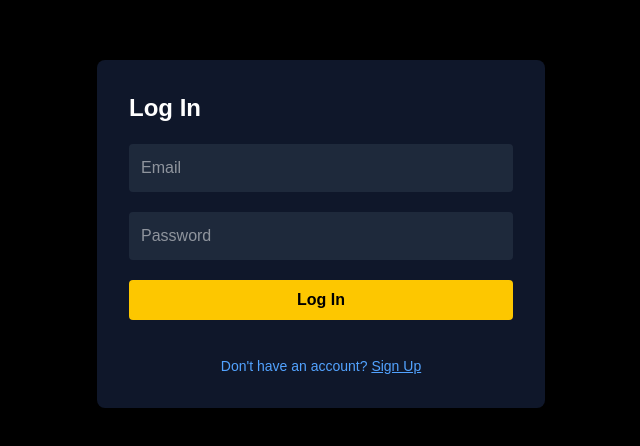
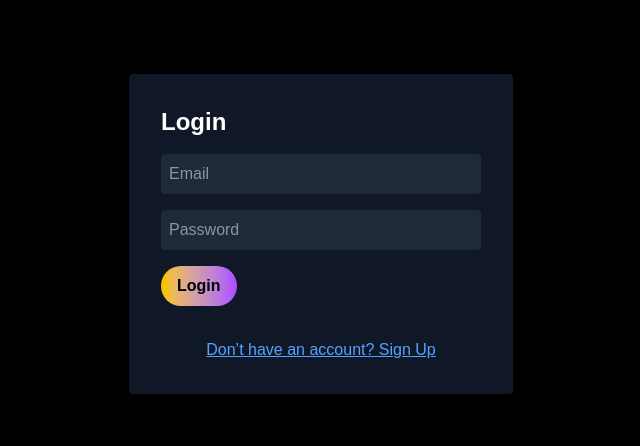
Before and after one commit to Harzh139/CELEBMETWORK, a Next.js app in the folder frontend/: page /auth/login in a window 1280 px wide. Shown: the part 166-612 px from the top of the page, without its empty margins (319-959 px from the left). Built offline with nearby package versions, Linux system fonts and the light colour scheme.

Commit message:
updated login issue

```diff
--- a/frontend/src/app/auth/login/page.tsx
+++ b/frontend/src/app/auth/login/page.tsx
@@ -1,6 +1,6 @@
 'use client';
 
-import { useEffect, useState } from 'react';
+import { useState } from 'react';
 import { useRouter } from 'next/navigation';
 import Link from 'next/link';
 
@@ -8,17 +8,10 @@ export default function LoginPage() {
   const router = useRouter();
   const [form, setForm] = useState({ email: '', password: '' });
   const [error, setError] = useState('');
-  const [loading, setLoading] = useState(false);
-
-  useEffect(() => {
-    const token = localStorage.getItem('token');
-    if (token) router.push('/fan-dashboard');
-  }, [router]);
 
   const handleLogin = async (e: React.FormEvent) => {
     e.preventDefault();
     setError('');
-    setLoading(true);
 
     try {
       const res = await fetch(`${process.env.NEXT_PUBLIC_API_BASE}/auth/login`, {
@@ -29,58 +22,54 @@ export default function LoginPage() {
 
       const data = await res.json();
 
-      if (!res.ok) throw new Error(data.message || 'Login failed');
+      if (!res.ok) {
+        throw new Error(data.message || 'Login failed');
+      }
+
       localStorage.setItem('token', data.access_token);
       router.push('/fan-dashboard');
     } catch (err: any) {
-      setError(err.message || 'Something went wrong');
-    } finally {
-      setLoading(false);
+      setError(err.message);
     }
   };
 
   return (
-    <main className="min-h-screen bg-black flex items-center justify-center px-4">
+    <main className="min-h-screen flex flex-col items-center justify-center bg-black text-white">
       <form
         onSubmit={handleLogin}
-        className="bg-[#0f172a] text-white p-8 rounded-lg shadow-md w-full max-w-md space-y-5"
+        className="bg-gray-900 p-8 rounded shadow space-y-4 w-full max-w-sm"
       >
-        <h1 className="text-2xl font-bold text-white">Log In</h1>
+        <h1 className="text-2xl font-bold mb-4">Login</h1>
 
         <input
+          className="w-full p-2 rounded bg-gray-800 text-white"
+          placeholder="Email"
           type="email"
-          placeholder="Email"
           value={form.email}
           onChange={(e) => setForm({ ...form, email: e.target.value })}
           required
-          className="w-full p-3 rounded bg-[#1e293b] text-white focus:outline-none focus:ring-2 focus:ring-yellow-400"
         />
-
         <input
+          className="w-full p-2 rounded bg-gray-800 text-white"
+          placeholder="Password"
           type="password"
-          placeholder="Password"
           value={form.password}
           onChange={(e) => setForm({ ...form, password: e.target.value })}
           required
-          className="w-full p-3 rounded bg-[#1e293b] text-white focus:outline-none focus:ring-2 focus:ring-yellow-400"
         />
+
+        <button
+          type="submit"
+          className="bg-gradient-to-r from-yellow-400 to-purple-500 text-black font-bold px-4 py-2 rounded-full hover:scale-105 transition-transform"
+        >
+          Login
+        </button>
 
         {error && <p className="text-red-400 text-sm">{error}</p>}
 
-        <button
-          type="submit"
-          disabled={loading}
-          className={`w-full text-black font-semibold py-2 rounded bg-yellow-400 hover:bg-yellow-300 transition ${
-            loading ? 'opacity-50 cursor-not-allowed' : ''
-          }`}
-        >
-          {loading ? 'Logging in...' : 'Log In'}
-        </button>
-
-        <div className="text-center mt-4 text-sm text-blue-400">
-          Don&apos;t have an account?{' '}
-          <Link href="/auth/signup" className="underline hover:text-blue-300">
-            Sign Up
+        <div className="text-center mt-4">
+          <Link href="/auth/signup" className="underline text-blue-400">
+            Don’t have an account? Sign Up
           </Link>
         </div>
       </form>
```
